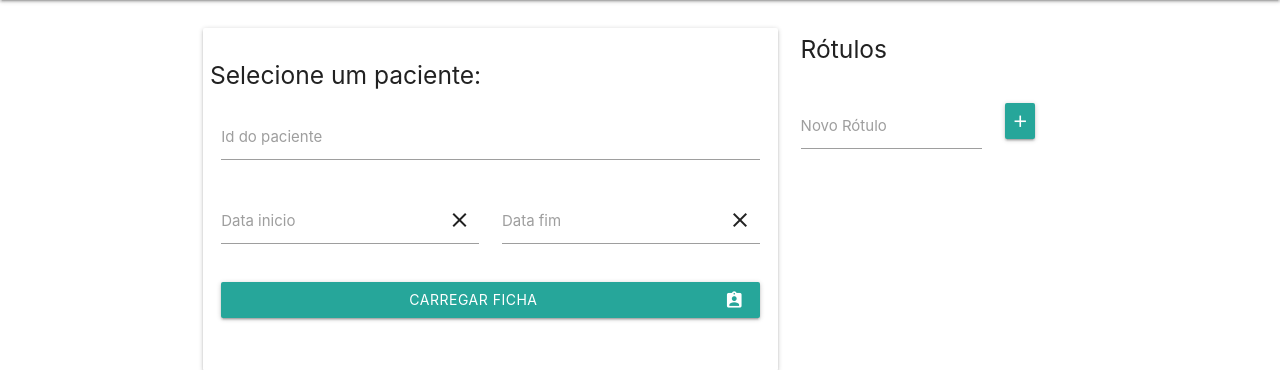
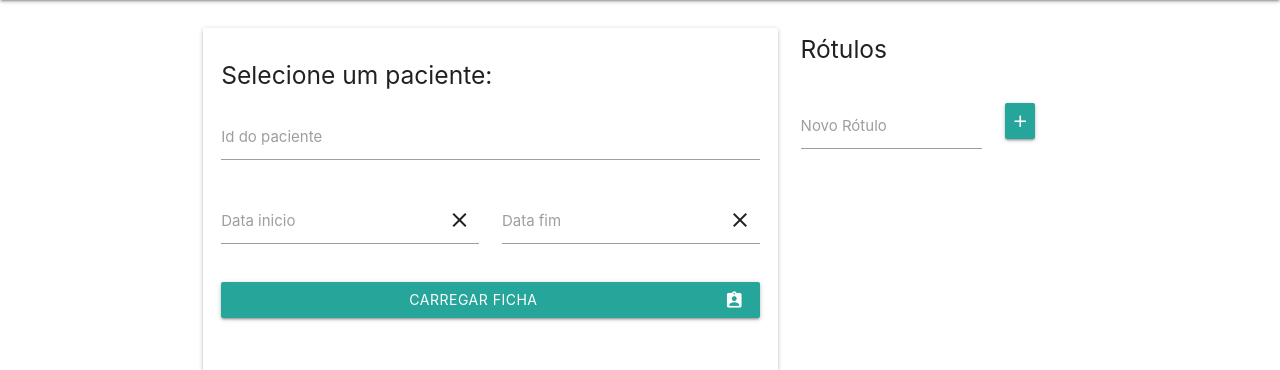
Before and after one commit to labora-lab/olim, a Flask app: page / in a window 1280 px wide. Shown: the part 64-434 px from the top of the page. Run offline with Flask 2, Linux system fonts and the light colour scheme; data that the repository does not hold is empty.

Commit message:
Fixed typo

```diff
--- a/rotulador/templates/index.html
+++ b/rotulador/templates/index.html
@@ -18,7 +18,7 @@
                 <div class="row">
                     <form action="./" method="get">
                         {% if not valid_patient %}
-                        <div class="con s12">
+                        <div class="col s12">
                             <h5>Selecione um paciente:</h5>
                         </div>
                         {% endif %}
```
